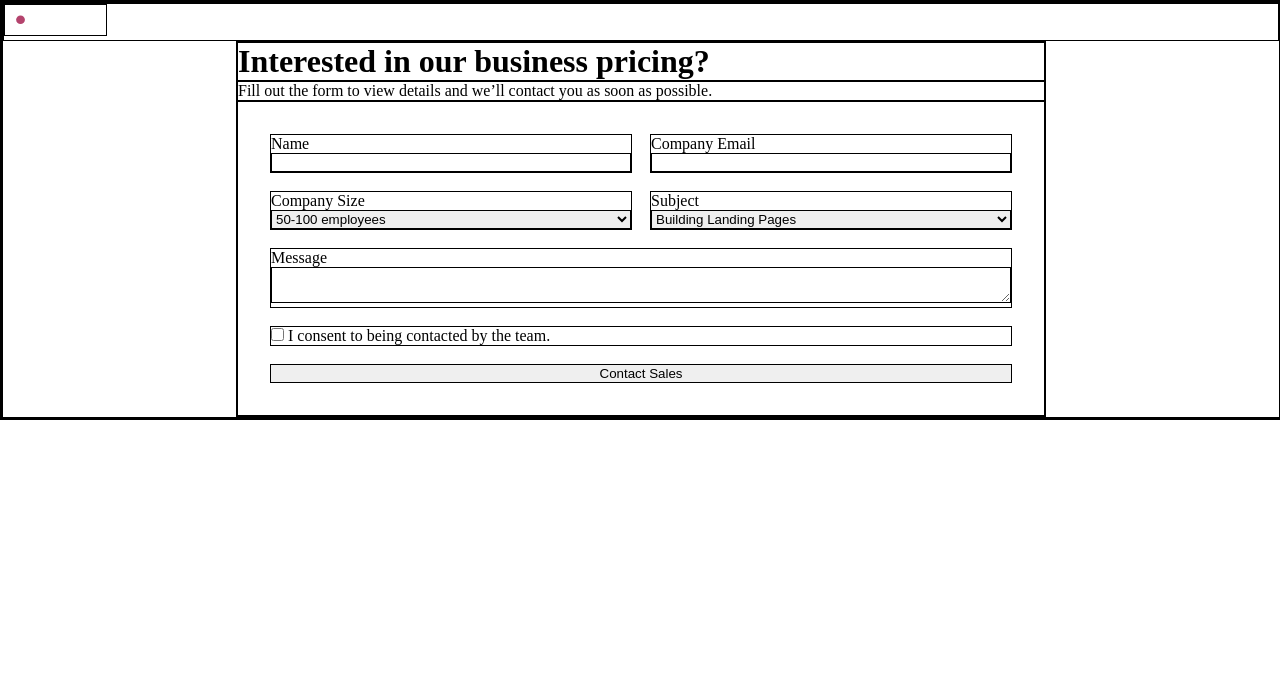
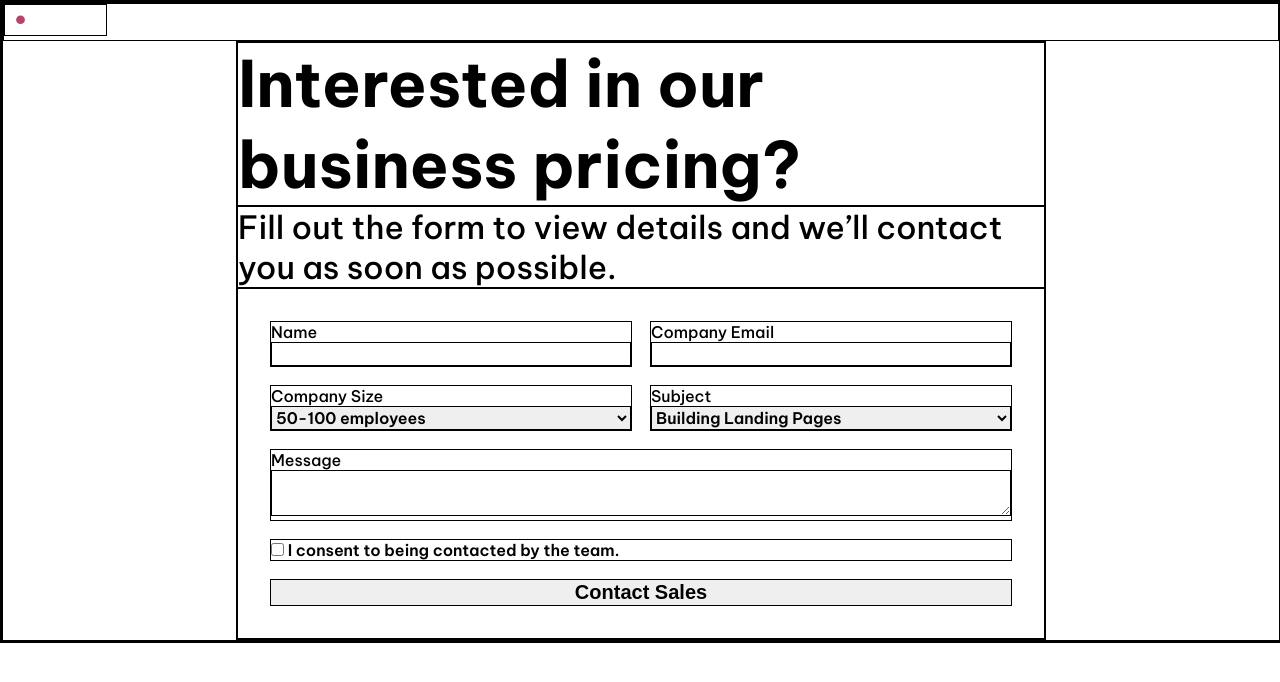
Before and after one commit to Nimus-oes/frontend-react, a React (Vite) app in the folder 01-ContactForm/: page / in a window 1280 px wide. Shown: the top 682 px of the page. Built offline with nearby package versions, Linux system fonts and the light colour scheme.

Commit message:
Add font style to all components

```diff
--- a/01-ContactForm/index.html
+++ b/01-ContactForm/index.html
@@ -3,6 +3,12 @@
   <head>
     <meta charset="UTF-8" />
     <meta name="viewport" content="width=device-width, initial-scale=1.0" />
+    <link rel="preconnect" href="https://fonts.googleapis.com" />
+    <link rel="preconnect" href="https://fonts.gstatic.com" crossorigin />
+    <link
+      href="https://fonts.googleapis.com/css2?family=Be+Vietnam+Pro:wght@400;500;600;700&display=swap"
+      rel="stylesheet"
+    />
     <title>Contact Form</title>
   </head>
   <body>
--- a/01-ContactForm/src/App.css
+++ b/01-ContactForm/src/App.css
@@ -2,12 +2,32 @@ main {
   margin: 0 auto;
 }
 
+.title {
+  font-weight: 700;
+  font-size: 64px;
+}
+
+.subtitle {
+  font-weight: 500;
+  font-size: 32px;
+}
+
 .input-item {
   display: block;
+  font-weight: 500;
+  font-size: 14;
 }
 
-.input-field {
+.input-field,
+.consent {
   width: 100%;
+  font-weight: 600;
+  font-size: 16px;
+}
+
+.button {
+  font-weight: 700;
+  font-size: 20px;
 }
 
 @media only screen and (min-width: 850px) {
--- a/01-ContactForm/src/components/Subtitle.jsx
+++ b/01-ContactForm/src/components/Subtitle.jsx
@@ -1,6 +1,6 @@
 export default function Subtitle() {
   return (
-    <p>
+    <p className="subtitle">
       Fill out the form to view details and we’ll contact you as soon as
       possible.
     </p>
--- a/01-ContactForm/src/components/Title.jsx
+++ b/01-ContactForm/src/components/Title.jsx
@@ -1,3 +1,3 @@
 export default function Title() {
-  return <h1>Interested in our business pricing?</h1>;
+  return <h1 className="title">Interested in our business pricing?</h1>;
 }
--- a/01-ContactForm/src/index.css
+++ b/01-ContactForm/src/index.css
@@ -11,4 +11,11 @@
 
 body {
   width: 100vw;
+  font-family: "Be Vietnam Pro", sans-serif;
 }
+
+input,
+select,
+textarea {
+  font: inherit;
+}
```
